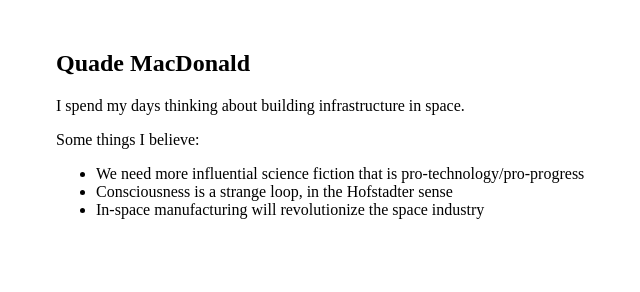
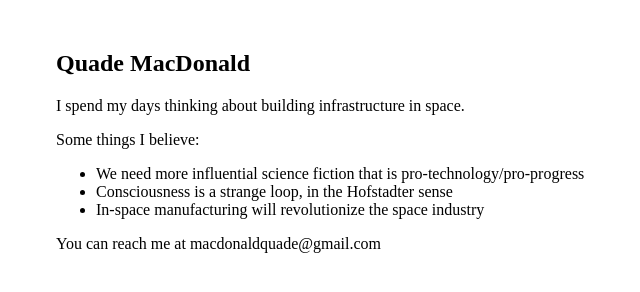
Before and after one commit to quademacdonald/quademacdonald.github.io, a plain HTML site: page index.html in a window 1280 px wide. Shown: the whole page, without its empty margins (259-899 px from the left). Drawn offline with Linux system fonts and the light colour scheme.

Commit message:
my updates message

```diff
--- a/index.html
+++ b/index.html
@@ -25,7 +25,7 @@
         <li>In-space manufacturing will revolutionize the space industry</li>
     </ul>
     <p>
-        <a You can reach me at macdonaldquade@gmail.com</a>
+        <a>You can reach me at macdonaldquade@gmail.com</a>
     </p>
 </div>
 </body>
```
